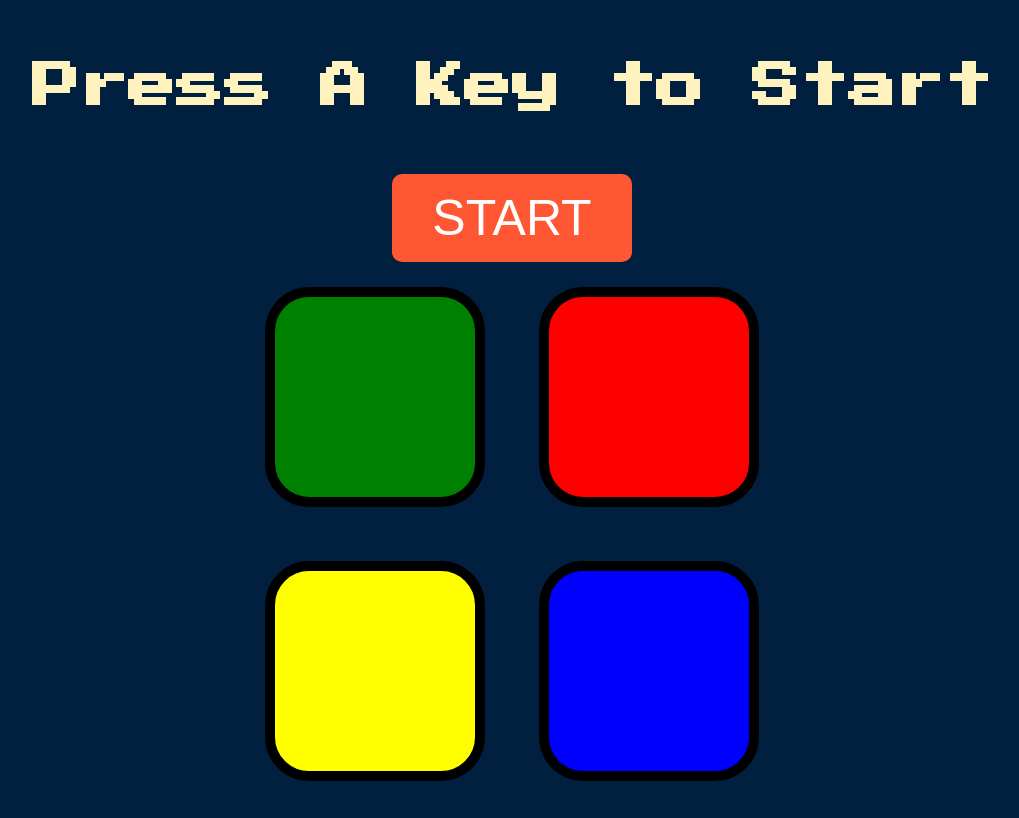
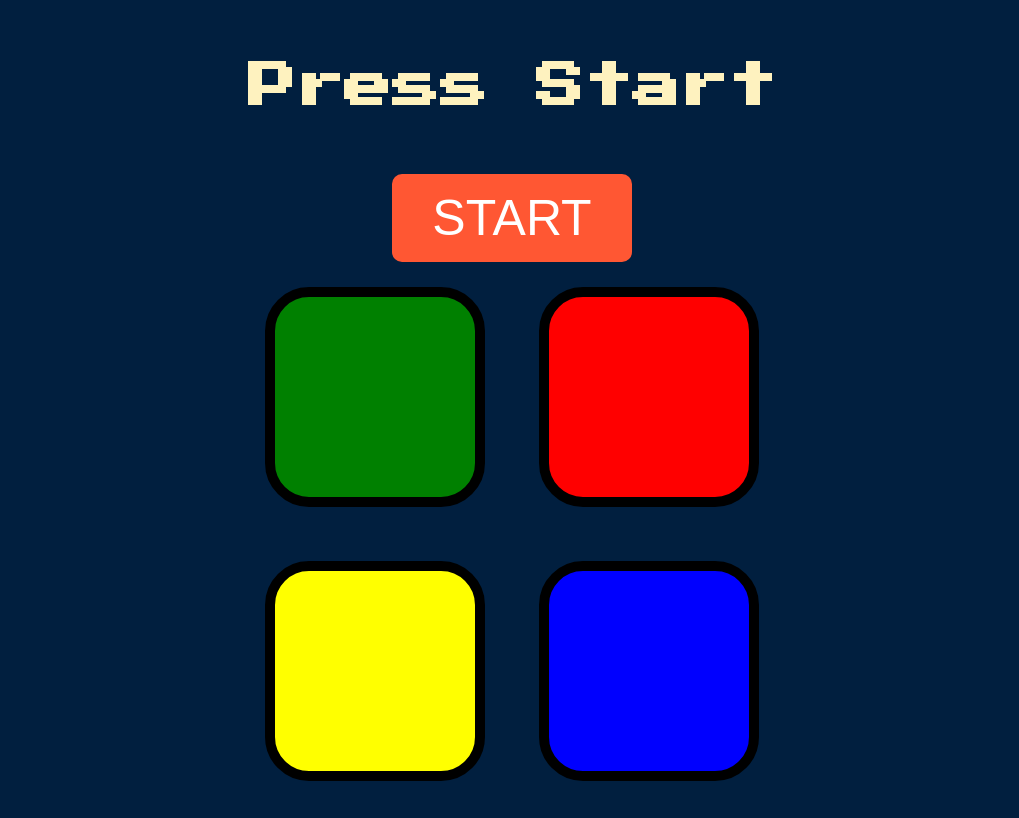
Before and after one commit to BIKASHKRISHNAPANGA/Simon-Game, a plain HTML site: page index.html in a window 1280 px wide. Shown: the whole page, without its empty margins (128-1147 px from the left). Drawn offline with nearby package versions, Linux system fonts and the light colour scheme.

Commit message:
Update index.html

```diff
--- a/index.html
+++ b/index.html
@@ -9,7 +9,7 @@
 </head>
 
 <body>
-  <h1 id="level-title">Press A Key to Start</h1>
+  <h1 id="level-title">Press Start</h1>
   <button id="start-button">START</button>
   <div class="container">
     <div lass="row">
```
